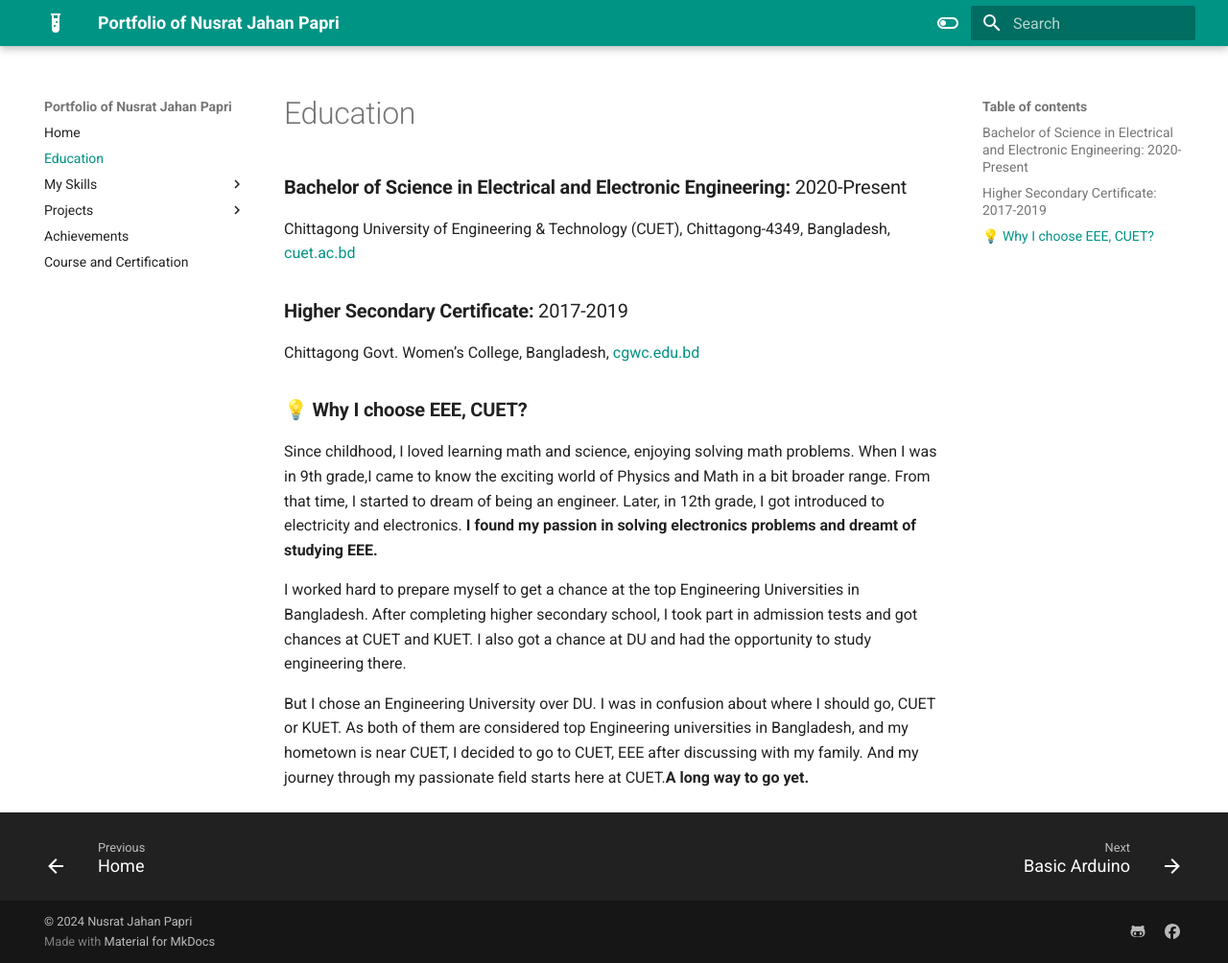
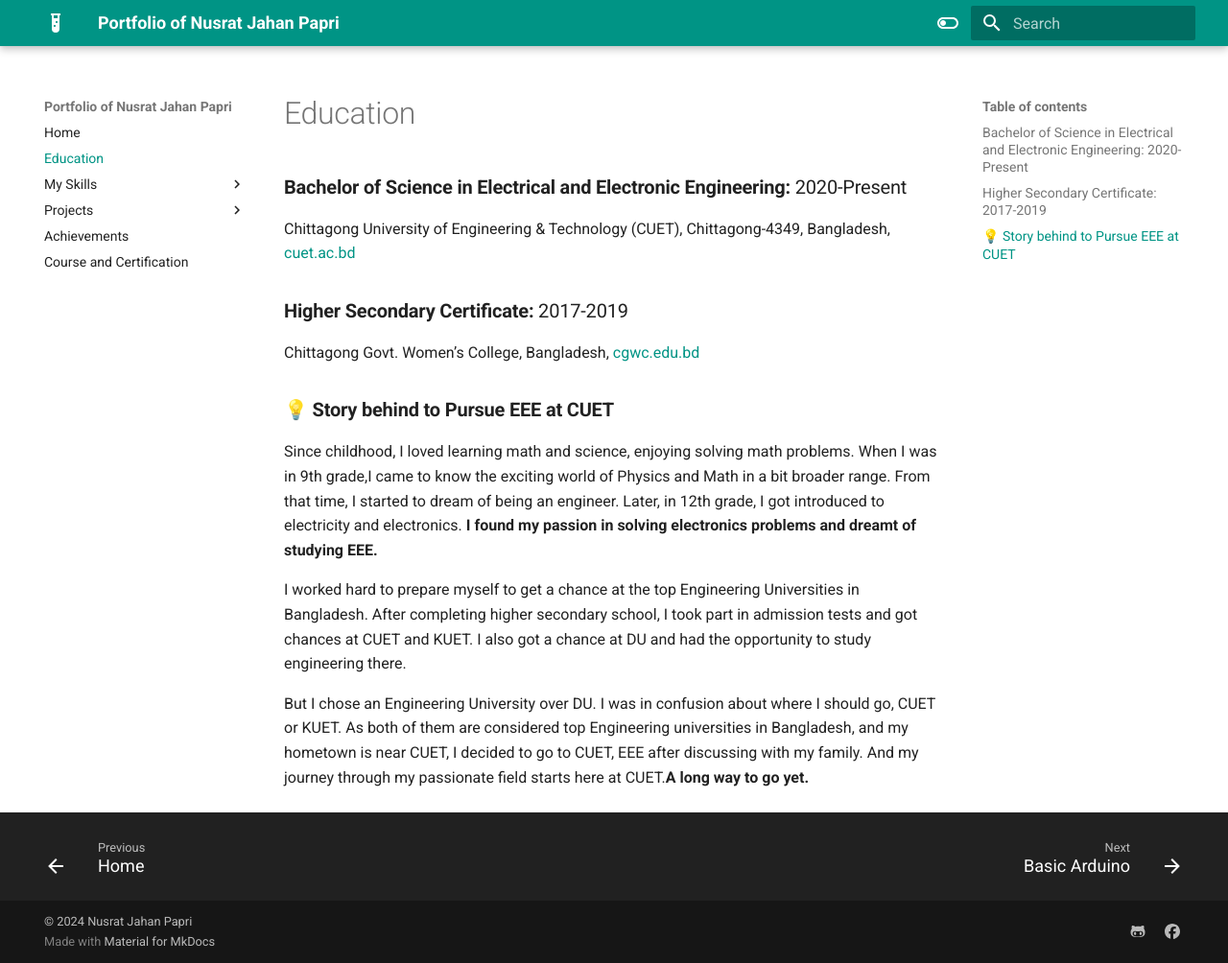
Before and after one commit to Nusrat008/papri-portfolio, an MkDocs documentation site: the page built from docs/Education.md, in a window 1280 px wide and 1004 px high. Shown: the whole window at 96% size. Built offline with MkDocs 1.6.1 and Material for MkDocs 9.7.7, drawn with Linux system fonts in a browser that asks for light colours.

Commit message:
updated index

```diff
--- a/docs/Education.md
+++ b/docs/Education.md
@@ -10,7 +10,7 @@ Chittagong University of Engineering & Technology (CUET), Chittagong-4349, Bangl
 Chittagong Govt. Women’s College, Bangladesh, [cgwc.edu.bd](https://cgwc.edu.bd/)
 
 
-### **💡 Why I choose EEE, CUET?**
+### **💡 Story behind to Pursue EEE at CUET**
 
 Since childhood, I loved learning math and science, enjoying solving math problems. When I was in 9th grade,I came to know the exciting world of Physics and Math in a bit broader range. From that time, I started to dream of being an engineer. Later, in 12th grade, I got introduced to electricity and electronics. **I found my passion in solving electronics problems and dreamt of studying EEE.**
 
```
